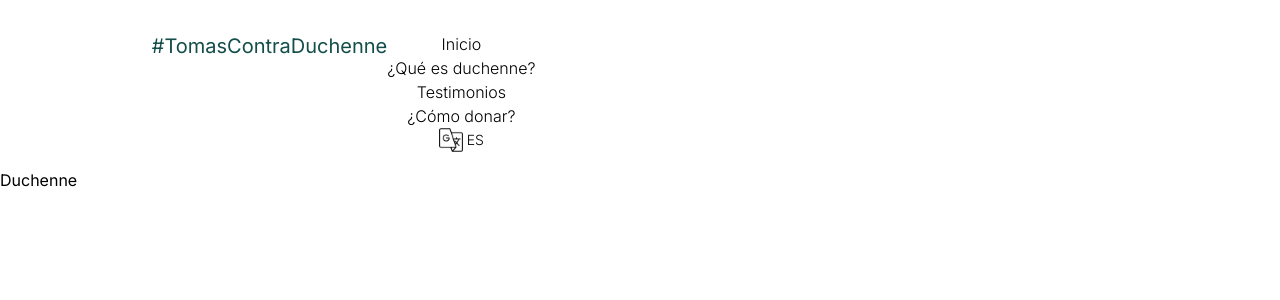
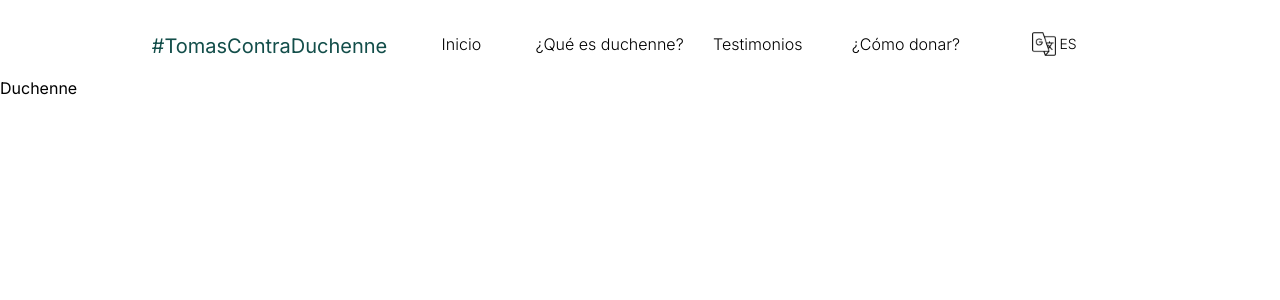
Before and after one commit to dalvaradotey/tomas, a Next.js app: page /duchenne in a window 1280 px wide. Shown: the top 300 px of the page. Built offline with nearby package versions, Linux system fonts and the light colour scheme.

Commit message:
FIX: mobile responsive

```diff
--- a/src/components/Menu/styles/Menu.module.css
+++ b/src/components/Menu/styles/Menu.module.css
@@ -1,12 +1,20 @@
 .nav {
-	@apply flex flex-col fixed top-0 left-0 w-full h-full z-10 bg-white pt-4;
+	@apply fixed top-0 left-0 w-full h-full z-10 bg-white pt-4;
 
 	& li {
 		@apply text-center font-light p-4;
 	}
 
+	& .menu {
+		@apply flex flex-col w-full;
+	}
+
 	@media screen(md) {
-		@apply static w-auto h-auto grid grid-cols-5 pt-0;
+		@apply static w-auto h-auto pt-0;
+
+		& .menu {
+			@apply grid grid-cols-5;
+		}
 
 		& li {
 			@apply p-0;
```
